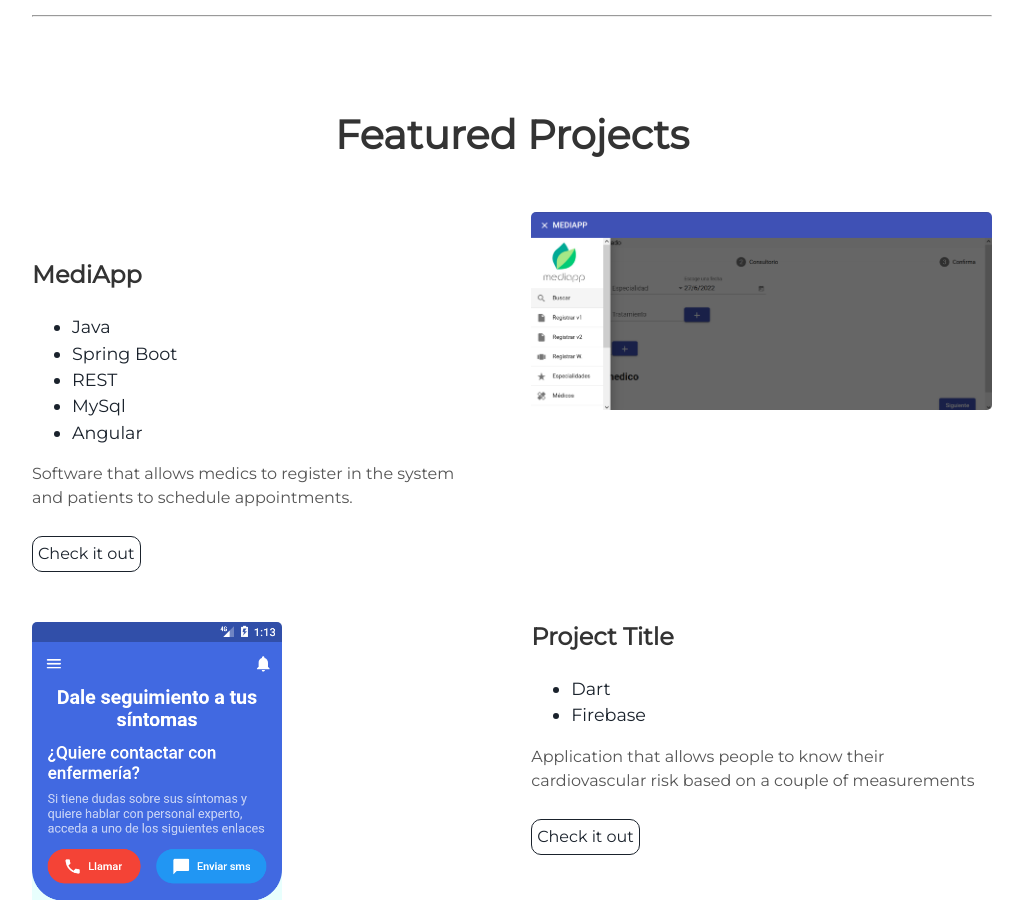
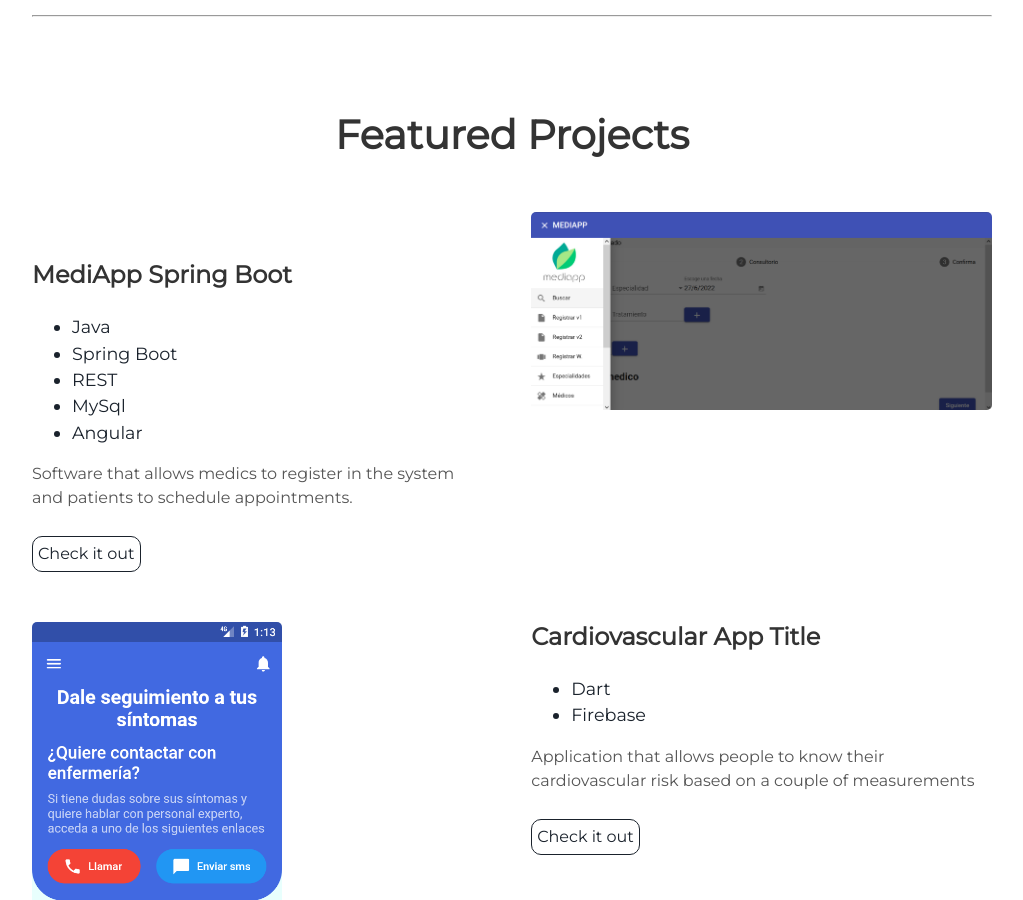
Before and after one commit to JuanCeron023/portfolio, a Jekyll site: the page built from index.html, in a window 1280 px wide and 900 px high, scrolled down 1718 px. Shown: the whole window, without its empty margins (128-1151 px from the left). Built offline with Jekyll 4.4.1, drawn with Linux system fonts in a browser that asks for light colours.

Commit message:
Update projects.html

```diff
--- a/_includes/projects.html
+++ b/_includes/projects.html
@@ -6,7 +6,7 @@
     <img alt="project" src="{{ "/assets/img/12345.png" | prepend: site.baseurl }}"/>
   </div>
   <div class="contents">
-    <h3> MediApp </h3>
+    <h3> MediApp Spring Boot </h3>
     <ul>
       <li> Java</li>
             <li> Spring Boot</li>
@@ -23,7 +23,7 @@
     <img alt="project" src="{{ "/assets/img/sfsdfsdf.png" | prepend: site.baseurl }}"  width="250" height="300"/>
   </div>
   <div class="contents-right">
-    <h3> Project Title </h3>
+    <h3> Cardiovascular App Title </h3>
     <ul>
       <li>Dart</li>
             <li>Firebase</li>
```
